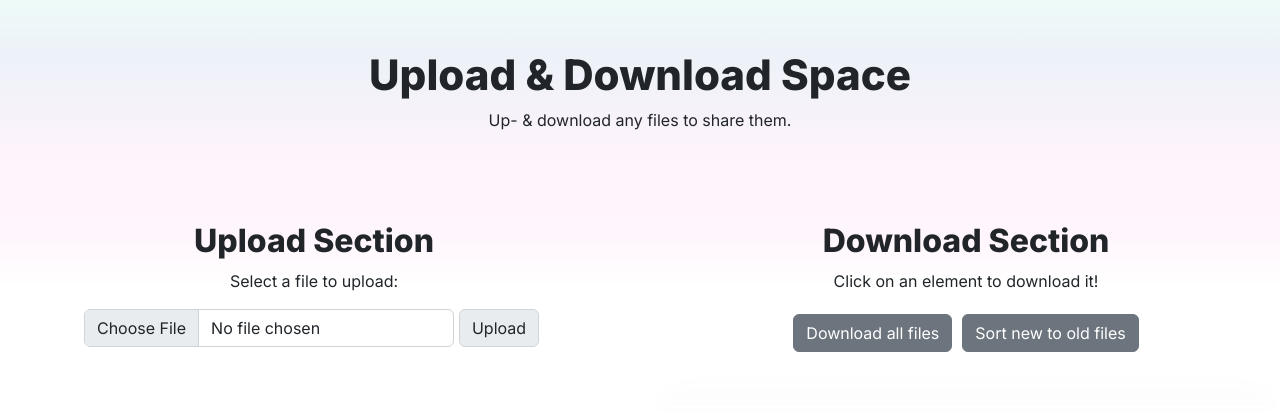
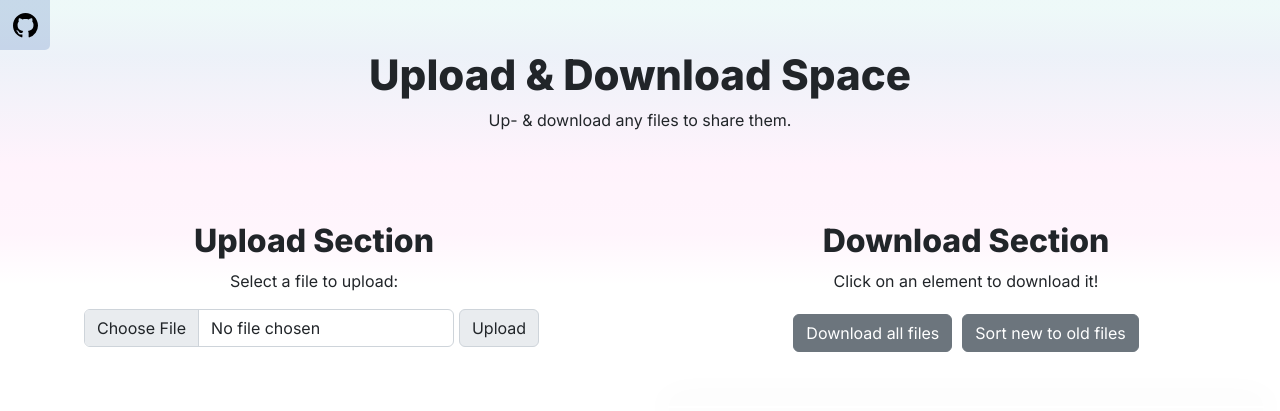
Before and after one commit to luisoos/upload-download-space, a website: page src/index.html in a window 1280 px wide. Drawn offline with nearby package versions, Linux system fonts and the light colour scheme; no server answers.

Commit message:
Watermark

```diff
--- a/public/index.css
+++ b/public/index.css
@@ -40,6 +40,29 @@
             font-size: 26px;
         }
 
+    }
+
+    a.github-link {
+        width: 50px;
+        height: 50px;
+
+        position: fixed;
+        left: 0;
+        top: 0;
+
+        display: flex;
+        justify-content: center;
+        align-items: center;
+
+        color: #ffffff;
+
+        background-color: rgba(152, 178, 216, 0.349);
+
+        border-bottom-right-radius: 5px;
+    }
+
+    a.github-link:hover {
+        background-color: rgba(152, 178, 216, 0.459);
     }
 
     .upload-section form {
--- a/src/index.html
+++ b/src/index.html
@@ -11,6 +11,12 @@
 </head>
 
 <body>
+    <a class="github-link" href="https://github.com/luisoos/upload-download-space" target="_blank">
+        <svg xmlns="http://www.w3.org/2000/svg" width="25" height="25" fill="black" class="bi bi-github" viewBox="0 0 16 16">
+            <path d="M8 0C3.58 0 0 3.58 0 8c0 3.54 2.29 6.53 5.47 7.59.4.07.55-.17.55-.38 0-.19-.01-.82-.01-1.49-2.01.37-2.53-.49-2.69-.94-.09-.23-.48-.94-.82-1.13-.28-.15-.68-.52-.01-.53.63-.01 1.08.58 1.23.82.72 1.21 1.87.87 2.33.66.07-.52.28-.87.51-1.07-1.78-.2-3.64-.89-3.64-3.95 0-.87.31-1.59.82-2.15-.08-.2-.36-1.02.08-2.12 0 0 .67-.21 2.2.82.64-.18 1.32-.27 2-.27.68 0 1.36.09 2 .27 1.53-1.04 2.2-.82 2.2-.82.44 1.1.16 1.92.08 2.12.51.56.82 1.27.82 2.15 0 3.07-1.87 3.75-3.65 3.95.29.25.54.73.54 1.48 0 1.07-.01 1.93-.01 2.2 0 .21.15.46.55.38A8.012 8.012 0 0 0 16 8c0-4.42-3.58-8-8-8z" />
+        </svg>
+    </a>
+
     <h1>Upload & Download Space</h1>
     <p>Up- & download any files to share them.</p>
 
```
